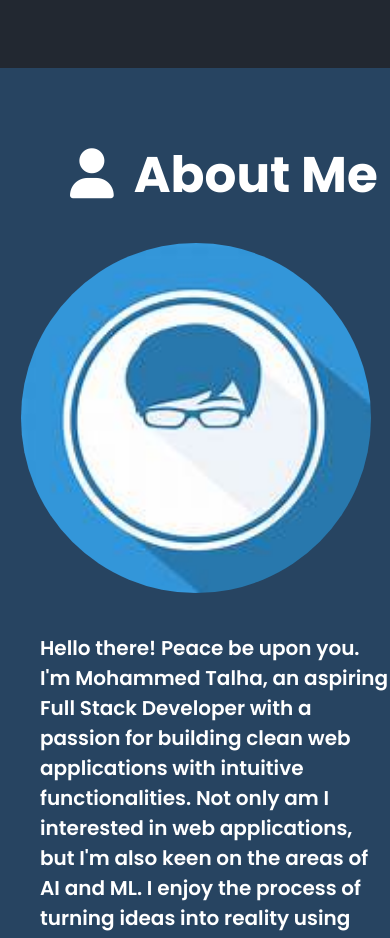
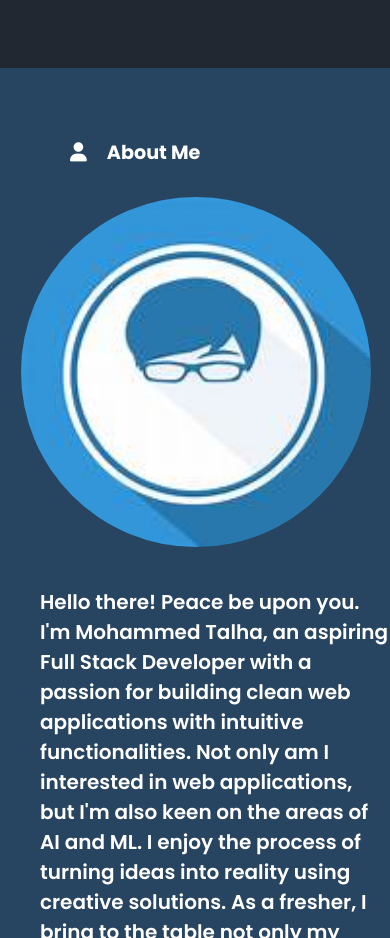
Before and after one commit to talhadevelopes/myportfolio, a plain HTML site: page index.html in a window 390 px wide. Shown: the part 1080-2018 px from the top of the page. Drawn offline with nearby package versions, Linux system fonts and the light colour scheme.

Commit message:
i change vh

```diff
--- a/index.html
+++ b/index.html
@@ -60,7 +60,7 @@
     </div>
     <!------------------ABOUT ME----------------------->
     <div id="aboutme">
-      <h1 style="font-size: largest;"> <i class="fa-solid fa-user" style="padding: 0 20px ;"></i>About Me</h1>
+      <h1 style="font-size: larger;"> <i class="fa-solid fa-user" style="padding: 0 20px ;"></i>About Me</h1>
       <div class="aboutmecontent">
         <img src="aboutme.jpg" alt="">
         <p style="color: #ffffff;">Hello there! Peace be upon you. I'm Mohammed Talha, an aspiring Full Stack Developer with a passion for building clean web applications with intuitive functionalities. Not only am I interested in web applications, but I'm also keen on the areas of AI and ML. I enjoy the process of turning ideas into reality using creative solutions. As a fresher, I bring to the table not only my development skills but also a keen eye for UI/UX design. I'm always curious about learning new skills, tools, and concepts. Additionally, I have created a few websites, and besides working on various projects independently, I have collaborated with creative teams to bring some amazing projects to life.
--- a/style.css
+++ b/style.css
@@ -407,7 +407,7 @@ a:hover {
    }
 
    #aboutme{
-    height: 160vh;
+    height: 200vh;
    }
    .aboutmecontent{
     display: flex;
```
